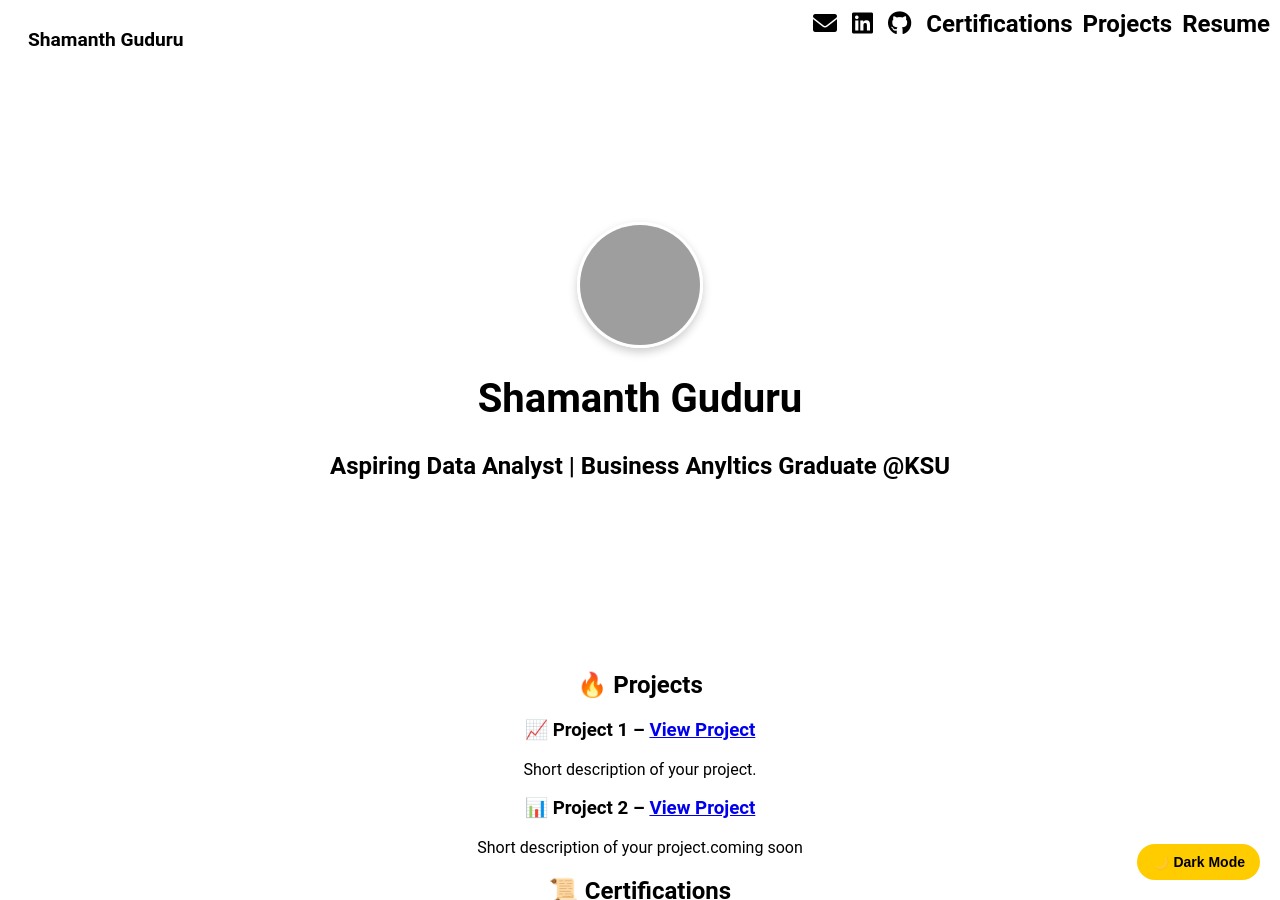
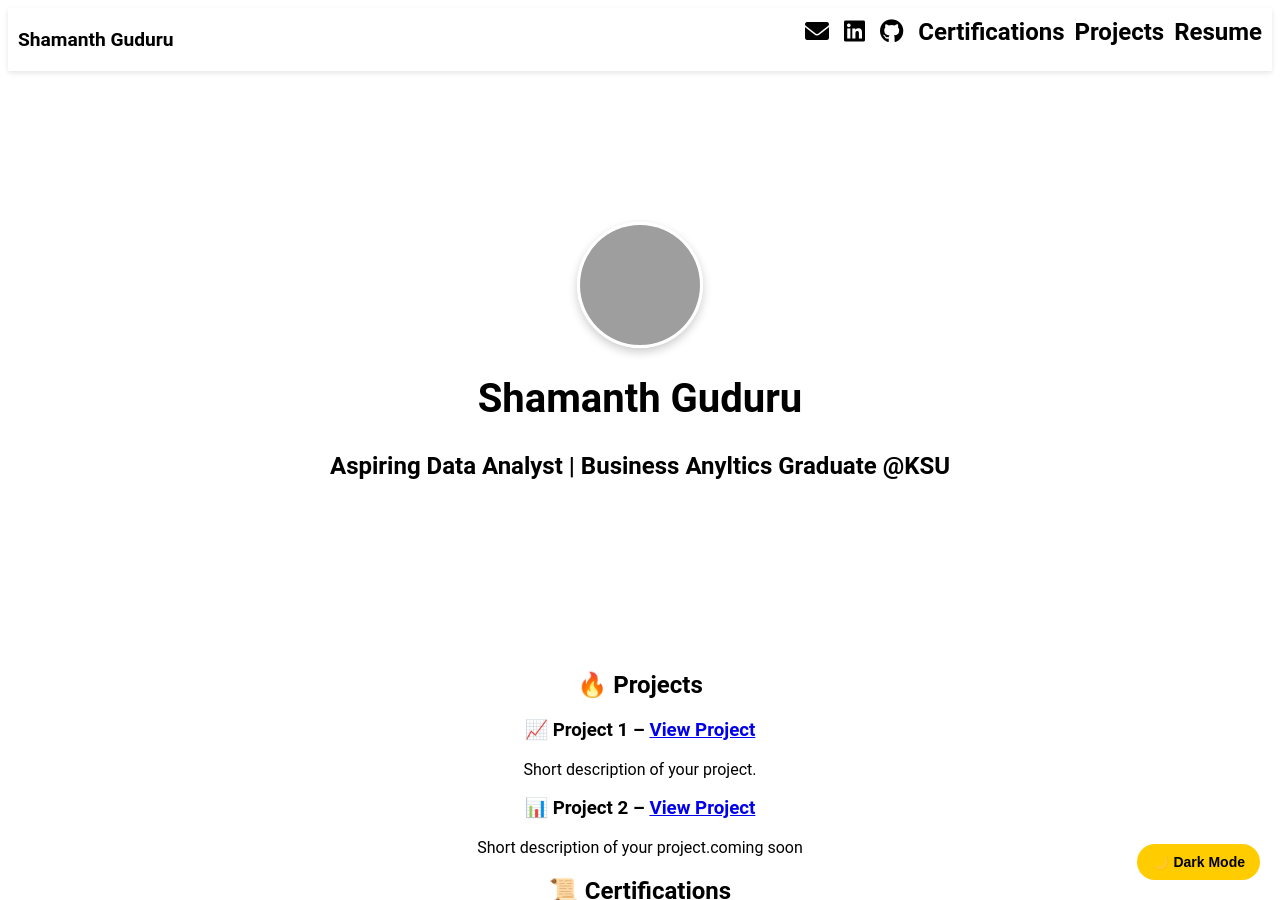
Before and after one commit to shamanthguduru/shamanthguduru.github.io, a Jekyll site: the page built from index.md, in a window 1280 px wide and 900 px high. Built offline with Jekyll 4.4.1, drawn with Linux system fonts in a browser that asks for light colours; grey boxes are pictures that could not be loaded.

Commit message:
Update style.css

```diff
--- a/assets/css/style.css
+++ b/assets/css/style.css
@@ -264,3 +264,31 @@ ul li {
     transform: scale(1.03);  /* Hover zoom effect */
     box-shadow: 0px 6px 12px rgba(0, 0, 0, 0.3);
 }
+body {
+    transition: background-color 0.5s ease-in-out, color 0.5s ease-in-out;
+}
+header {
+    position: sticky;
+    top: 0;
+    width: 100%;
+    background: white;
+    z-index: 1000;
+    padding: 10px 0;
+    box-shadow: 0 2px 5px rgba(0, 0, 0, 0.1);
+}
+
+body.dark-mode header {
+    background: #121212;
+}
+.certifications-container {
+    display: grid;
+    grid-template-columns: repeat(auto-fit, minmax(300px, 1fr)); /* Responsive grid */
+    gap: 20px;
+    justify-items: center;
+    padding: 20px;
+}
+
+.certification-item {
+    text-align: center;
+    max-width: 400px;
+}
```
